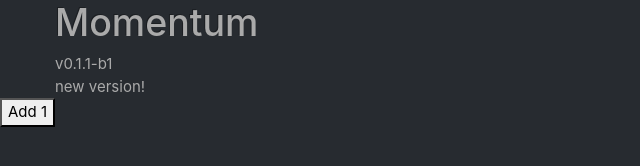
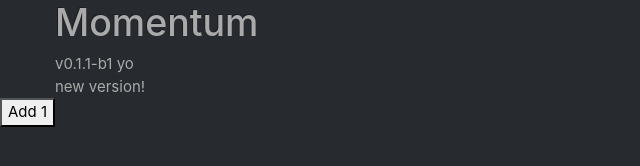
Before and after one commit to jigawhat/Momentum, an Electron app: page index.html in a window 800 px wide. Shown: the full height of the page, 0-640 px from the left. Drawn offline with nearby package versions, Linux system fonts and the light colour scheme.

Commit message:
forgot to make release

```diff
--- a/index.html
+++ b/index.html
@@ -11,7 +11,7 @@
   <body>
     <div class="container">
       <h1>Momentum</h1>
-      v0.1.1-b1<br />
+      v0.1.1-b1 yo<br />
       new version!
       <div id="output"></div>
     </div>
```
